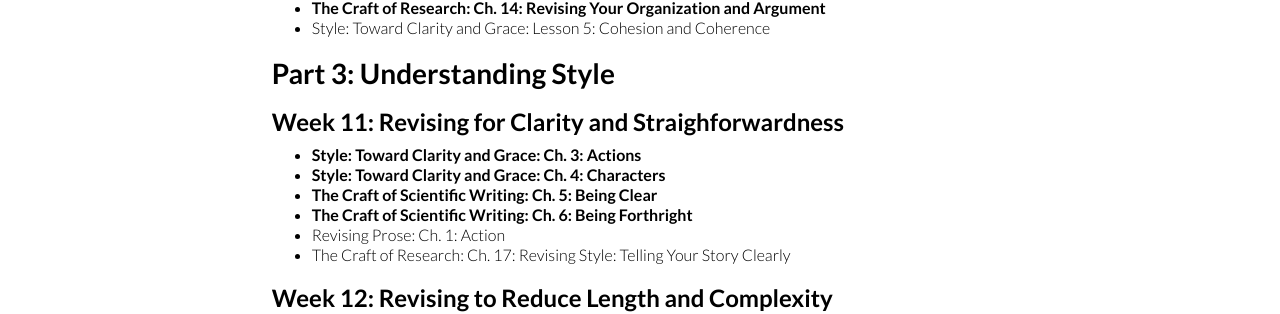
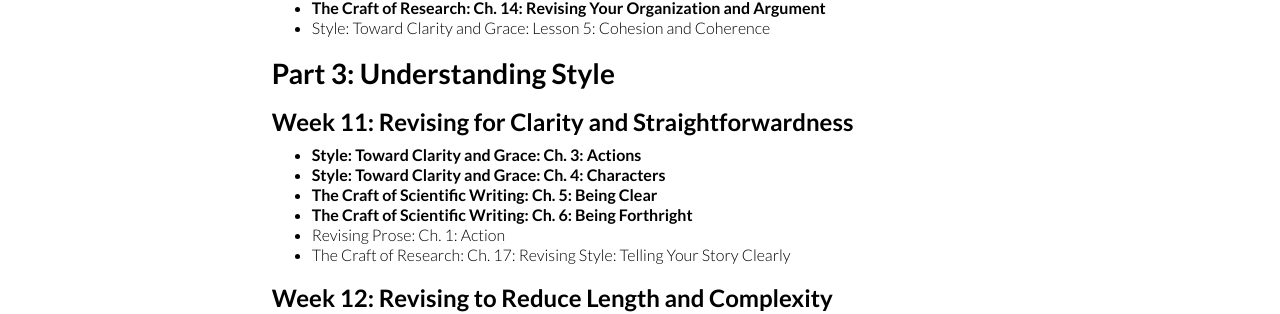
Before and after one commit to IDEALLab/ideallab.github.io, a Jekyll site: the page built from blog/_posts/2019-11-11-writing-guide.md, in a window 1280 px wide and 900 px high, scrolled down 1737 px. Shown: the part 153-467 px from the top of the window. Built offline with Jekyll 4.4.1, drawn with Linux system fonts in a browser that asks for light colours; nearby versions of some CDN libraries.

Commit message:
Fixing typo

```diff
--- a/blog/_posts/2019-11-11-writing-guide.md
+++ b/blog/_posts/2019-11-11-writing-guide.md
@@ -80,7 +80,7 @@ Creating high-impact research requires effective writing. Most researchers, howe
   * Style: Toward Clarity and Grace: Lesson 5: Cohesion and Coherence
 
 # Part 3: Understanding Style
-## Week 11: Revising for Clarity and Straighforwardness
+## Week 11: Revising for Clarity and Straightforwardness
   * **Style: Toward Clarity and Grace: Ch. 3: Actions**
   * **Style: Toward Clarity and Grace: Ch. 4: Characters**
   * **The Craft of Scientific Writing: Ch. 5: Being Clear**
```
